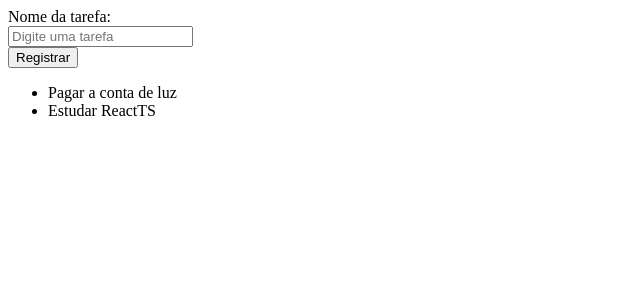
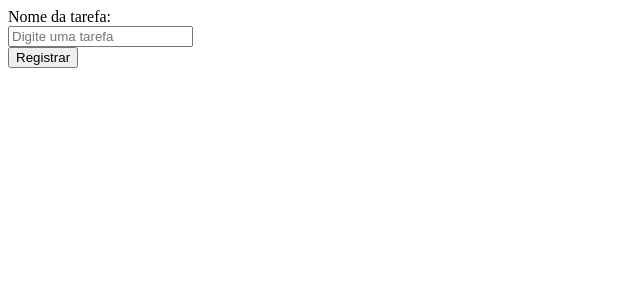
Before and after one commit to MouraPragana/02-NextJS-do-zero-ao-avancado, a React (Create React App) app: page / in a window 1280 px wide. Shown: the top 300 px of the page, without its empty margins (0-640 px from the left). Built offline with nearby package versions, Linux system fonts and the light colour scheme.

Commit message:
feat: finalizando aula - useEffect

```diff
--- a/src/App.tsx
+++ b/src/App.tsx
@@ -1,11 +1,20 @@
-import { ChangeEvent, FormEvent, useState } from "react";
+import { ChangeEvent, FormEvent, useState, useEffect } from "react";
 
 export function App() {
   const [input, setInput] = useState<string>("");
-  const [tarefas, setTarefas] = useState<string[]>([
-    "Pagar a conta de luz",
-    "Estudar ReactTS",
-  ]);
+  const [tarefas, setTarefas] = useState<string[]>(() => {
+    const tarefasStorage = localStorage.getItem("@tarefas");
+
+    if (tarefasStorage) {
+      return JSON.parse(tarefasStorage);
+    }
+
+    return [];
+  });
+
+  useEffect(() => {
+    localStorage.setItem("@tarefas", JSON.stringify(tarefas));
+  }, [tarefas]);
 
   function handleRegister(e: FormEvent) {
     e.preventDefault();
```
